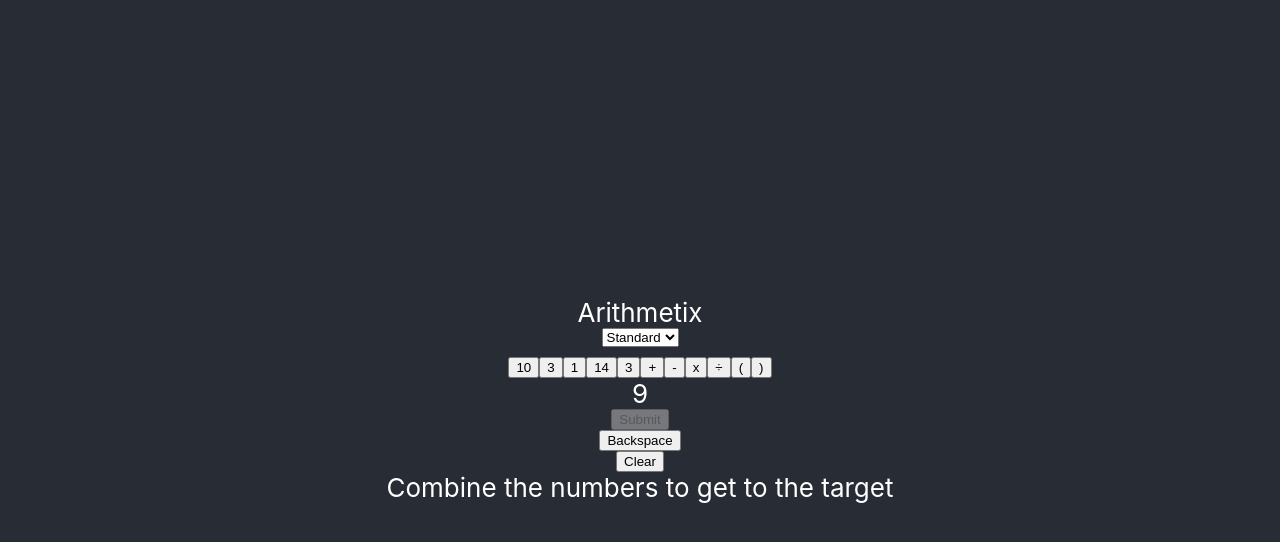
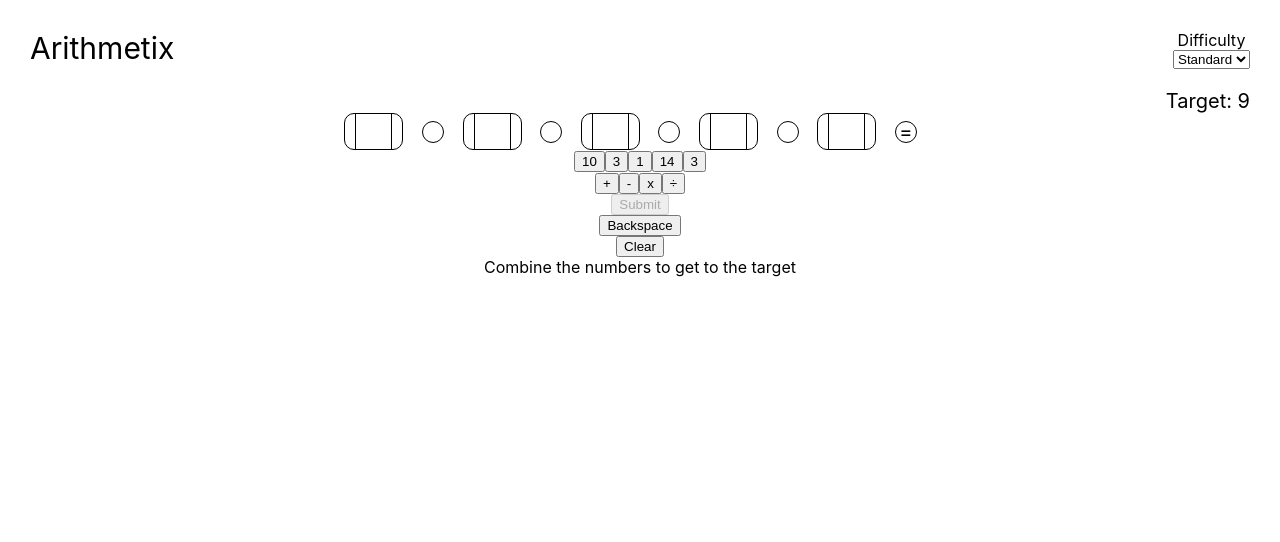
Before and after one commit to mheavey18/arithmetix, a React (Create React App) app: page / in a window 1280 px wide. Shown: the top 542 px of the page. Built offline with nearby package versions, Linux system fonts and the light colour scheme.

Commit message:
work on presentation of solution, need to write evaluation function

```diff
--- a/src/App.css
+++ b/src/App.css
@@ -1,38 +1,44 @@
 .App {
-  text-align: center;
+    /* background-color: pink; */
+    padding-top: 30px;
+    padding-bottom: 30px;
+    padding-left: 30px;
+    padding-right: 30px;
+    display: flex;
+    flex-direction: column;
+    justify-content: space-between;
 }
 
-.App-logo {
-  height: 40vmin;
-  pointer-events: none;
+@media only screen and (max-width: 600px) {
+    .App {
+        padding-left: 10px;
+        padding-right: 10px;
+    }
 }
 
-@media (prefers-reduced-motion: no-preference) {
-  .App-logo {
-    animation: App-logo-spin infinite 20s linear;
-  }
+.header {
+    display: flex;
+    justify-content: space-between;
+    margin-bottom: 20px;
 }
 
-.App-header {
-  background-color: #282c34;
-  min-height: 100vh;
-  display: flex;
-  flex-direction: column;
-  align-items: center;
-  justify-content: center;
-  font-size: calc(10px + 2vmin);
-  color: white;
+.title {
+    font-size: 30px;
 }
 
-.App-link {
-  color: #61dafb;
+.difficulty {
+    display: flex;
+    flex-direction: column;
+    align-items: center;
 }
 
-@keyframes App-logo-spin {
-  from {
-    transform: rotate(0deg);
-  }
-  to {
-    transform: rotate(360deg);
-  }
+.body {
+    display: flex;
+    flex-direction: column;
+    align-items: center;
 }
+
+.targetNumber {
+    align-self: flex-end;
+    font-size: 20px;
+}
--- a/src/App.js
+++ b/src/App.js
@@ -5,13 +5,17 @@ import { evaluate } from "mathjs"
 
 import "./App.css"
 
-import Grid from "./components/NumberGrid"
+// import Grid from "./components/NumberGrid"
+import Grid from "./components/Grid"
+import Solution from "./components/Solution"
 import {
     decks,
     stringToMath,
     mathToString,
+    symbols,
 } from "./constants"
 
+// we should be able to get rid of these
 const appendToSolution = (currentSolution, value) => {
     if (value in stringToMath) {
         return [...currentSolution, stringToMath[value]]
@@ -28,32 +32,46 @@ const presentSolution = (currentSolution) => {
     })
 }
 
+// TODO: finish this
+const evaluateSelections = (numbersSelected, symbolsSelected, parenPositions) => {
+    const solution = []
+    for (let i = 0; i < 5; i++) {
+        // check if we need a left paren
+        // push number
+        // check if we need a right paren
+        // push symbol (use string to math object)
+        solution.push(numbersSelected[i])
+    }
+    // combine array into string
+    // evaluate string
+}
+
 const getNumberOptions = (deck, numOptions) => {
     const numbers = sampleSize(deck, numOptions)
     // map numbers to if they can still be used
-    return numbers.map(number => ({ canUse: true, number }))
-}
-
-const hasUsedAllNumbers = (numberOptions) => {
-    return numberOptions.every(numberObj => !numberObj.canUse)
+    return numbers.map(number => ({ canUse: true, value: number }))
 }
 
 const App = () => {
     const [currentSolution, setCurrentSolution] = useState([])
+    const [numbersSelected, setNumbersSelected] = useState([])
+    const [symbolsSelected, setSymbolsSelected] = useState([])
+    const [parenPositions, setParenPositions] = useState([])
     const [difficulty, setDifficulty] = useState("standard")
     const [numberOptions, setNumberOptions] = useState(getNumberOptions(decks[difficulty], 6))
     const [winner, setWinner] = useState(false)
-    const [targetObj, ...remainingObjs] = numberOptions
+    const [targetNumberObj, ...remainingNumberObjs] = numberOptions
+    const symbolOptions = symbols.map(symbol => ({ canUse: true, value: symbol }))
 
     return (
         <div className="App">
-        <header className="App-header">
-            Arithmetix
+            <div className="header">
+                <div className="title">Arithmetix</div>
+                <div className="difficulty">
+                    Difficulty
                     <select
-                for="difficulty"
                         value={difficulty}
                         onChange={(e) => {
-                    console.log(e.target.value)
                             if (e.target.value !== difficulty) {
                                 const newDifficulty = e.target.value
                                 setDifficulty(newDifficulty)
@@ -65,47 +83,66 @@ const App = () => {
                         <option value="standard">Standard</option>
                         <option value="hard">Hard</option>
                     </select>
+                </div>
+            </div>
+            <div className="body">
+                <div className="targetNumber">
+                    Target: {targetNumberObj.value}
+                </div>
+                <Solution
+                    parenPositions={parenPositions}
+                    setParenPositions={setParenPositions}
+                    numbersSelected={numbersSelected}
+                    symbolsSelected={symbolsSelected}
+                />
+                {/* number button grid */}
                 <Grid
-                updateSolution={(value) => setCurrentSolution(appendToSolution(currentSolution, value))}
-                numberOptions={remainingObjs}
+                    options={remainingNumberObjs}
+                    gridButtonOnClick={(valueToAdd, index) => {
+                        setNumbersSelected([...numbersSelected, valueToAdd])
+                        remainingNumberObjs[index].canUse = false
+                    }}
                 />
-            <div>
-                {targetObj.number}
-            </div>
-            {presentSolution(currentSolution).join("")}
+                {/* symbol button grid */}
+                <Grid
+                    options={symbolOptions}
+                    gridButtonOnClick={(valueToAdd, index) => {
+                        setSymbolsSelected([...symbolsSelected, valueToAdd])
+                    }}
+                />
                 <button
                     onClick={() => {
                         const answer = evaluate(currentSolution.join("")).toString()
                         setCurrentSolution([answer])
-                    console.log(answer, targetObj.number)
-                    if (answer === targetObj.number.toString()) {
+                        if (answer === targetNumberObj.value.toString()) {
                             setWinner(true)
                         }
                     }}
-                disabled={!hasUsedAllNumbers(remainingObjs)}
+                    disabled={!(symbolsSelected.length === 4 && numbersSelected.length === 5)}
                 >
                     Submit
                 </button>
                 <button
+                    // TODO: update backspace button
                     onClick={() => {
-                    const currentSolutionCopy = [...currentSolution]
-                    const lastElement = currentSolutionCopy.pop()
-                    setCurrentSolution(currentSolutionCopy)
-                    const index = numberOptions.findIndex(({ number, canUse } )=> number === lastElement && !canUse)
-                    if (index !== -1) {
-                        numberOptions[index].canUse = true
-                        setNumberOptions(numberOptions)
-                    }
+                        // const currentSolutionCopy = [...currentSolution]
+                        // const lastElement = currentSolutionCopy.pop()
+                        // setCurrentSolution(currentSolutionCopy)
+                        // const index = numberOptions.findIndex(({ value, canUse } )=> value === lastElement && !canUse)
+                        // if (index !== -1) {
+                        //     numberOptions[index].canUse = true
+                        //     setNumberOptions(numberOptions)
+                        // }
                     }}
                 >
                     Backspace
                 </button>
                 <button
                     onClick={() => {
-                    setCurrentSolution([])
-                    setNumberOptions(
-                        numberOptions.map((numberObj) => ({ ...numberObj, canUse: true }))
-                    )
+                        setNumbersSelected([])
+                        setParenPositions([])
+                        setSymbolsSelected([])
+                        setNumberOptions(numberOptions.map(obj => ({ ...obj, canUse: true})))
                     }}
                 >
                     Clear
@@ -115,7 +152,7 @@ const App = () => {
                         ? "You're a winner"
                         : "Combine the numbers to get to the target"
                 }
-        </header>
+            </div>
         </div>
     )
 }
--- /dev/null
+++ b/src/components/Grid/index.jsx
@@ -0,0 +1,23 @@
+const Grid = (props) => {
+    const buttons = []
+    for (let i = 0; i < props.options.length; i++) {
+        buttons.push(
+            <button
+                onClick={() => {
+                    props.gridButtonOnClick(props.options[i].value, i)
+                }}
+                key={`${i}-${props.options[i]}`}
+                disabled={!props.options[i].canUse}
+            >
+                {props.options[i].value}
+            </button>
+        )
+    }
+    return (
+        <div>
+            {buttons}
+        </div>
+    )
+}
+
+export default Grid
--- a/src/components/NumberGrid.jsx
+++ b/src/components/NumberGrid.jsx
@@ -1,3 +1,4 @@
+// TODO: Delete this; it's is no longer used
 const Grid = (props) => {
     const buttons = []
     for (let i = 0; i < props.numberOptions.length; i++) {
--- /dev/null
+++ b/src/components/Solution/index.jsx
@@ -0,0 +1,98 @@
+import { Fragment } from "react"
+import "./style.css"
+
+const NumberBox = (props) => {
+    const leftParen = props.parenPositions.some(obj => obj.position === props.position && obj.location === "left")
+    const rightParen = props.parenPositions.some(obj => obj.position === props.position && obj.location === "right")
+    return (
+        <div className="numberBox">
+            <div
+                className="leftParen"
+                onClick={() => {
+                    props.setParenPositions(
+                        [
+                            ...props.parenPositions,
+                            { position: props.position, location: "left" }
+                        ]
+                    )
+                }}
+            >
+                {
+                    leftParen && "("
+                }
+            </div>
+            <div className="numberInput">
+                {props.numberInput}
+            </div>
+            <div
+                className="rightParen"
+                onClick={() => {
+                    props.setParenPositions(
+                        [
+                            ...props.parenPositions,
+                            { position: props.position, location: "right" }
+                        ]
+                    )
+                }}
+            >
+                {
+                    rightParen && ")"
+                }
+            </div>
+        </div>
+    )
+}
+
+const SymbolBox = (props) => {
+    return (
+        <div className="symbolBox">
+            {props.symbolInput}
+        </div>
+    )
+}
+
+const Solution = (props) => {
+    console.log("solution", props.solution)
+    const boxes = []
+    for (let i = 0; i < 5; i++) {
+        if (i === 4) {
+            boxes.push(
+                <Fragment key={i}>
+                    <NumberBox
+                        numberInput={props.numbersSelected[i]}
+                        position={i}
+                        parenPositions={props.parenPositions}
+                        setParenPositions={props.setParenPositions}
+                    />
+                    <SymbolBox
+                        symbolInput="="
+                    />
+                </Fragment>
+            )
+        } else {
+            boxes.push(
+                <Fragment key={i}>
+                    <NumberBox
+                        numberInput={props.numbersSelected[i]}
+                        position={i}
+                        parenPositions={props.parenPositions}
+                        setParenPositions={props.setParenPositions}
+                    />
+                    <SymbolBox
+                        symbolInput={props.symbolsSelected[i]}
+                    />
+                </Fragment>
+            )
+        }
+    }
+    return (
+        <div className="solution">
+            {boxes}
+            <div>
+                {props.computedTotal}
+            </div>
+        </div>
+    )
+}
+
+export default Solution
--- /dev/null
+++ b/src/components/Solution/style.css
@@ -0,0 +1,61 @@
+.numberBox {
+    display: flex;
+    flex-direction: row;
+    border: 1px solid black;
+    border-radius: 10px;
+    height: 35px;
+    justify-content: center;
+    font-size: 20px;
+}
+
+.numberInput {
+    display: flex;
+    justify-content: center;
+    align-items: center;
+    width: 35px;
+    border-left: 1px solid black;
+    border-right: 1px solid black;
+}
+
+.leftParen {
+    display: flex;
+    justify-content: center;
+    align-items: center;
+    width: 10px;
+    padding-bottom: 6px;
+}
+
+.rightParen {
+    display: flex;
+    justify-content: center;
+    align-items: center;
+    width: 10px;
+    padding-bottom: 6px;
+}
+
+.symbolBox {
+    flex: 0 0 20px;
+    border-radius: 50%;
+    min-width: 20px;
+    min-height: 20px;
+    max-height: 20px;
+    display: flex;
+    align-items: center;
+    justify-content: center;
+    border: 1px solid black;
+    font-size: 20px;
+    /* padding-bottom: 6px; */
+}
+
+.solution {
+    width: 50%;
+    display: flex;
+    justify-content: space-around;
+    align-items: center;
+}
+
+@media only screen and (max-width: 1200px) {
+    .solution {
+        width: 100%;
+    }
+}
--- a/src/constants.js
+++ b/src/constants.js
@@ -88,6 +88,8 @@ export const decks = {
     hard: hardDeck,
 }
 
+export const symbols = ["+", "-", "x", "÷"]
+
 export const stringToMath = {
     "+": "+",
     "-": "-",
```
Lines whose indentation alone changed are shown as unchanged.
